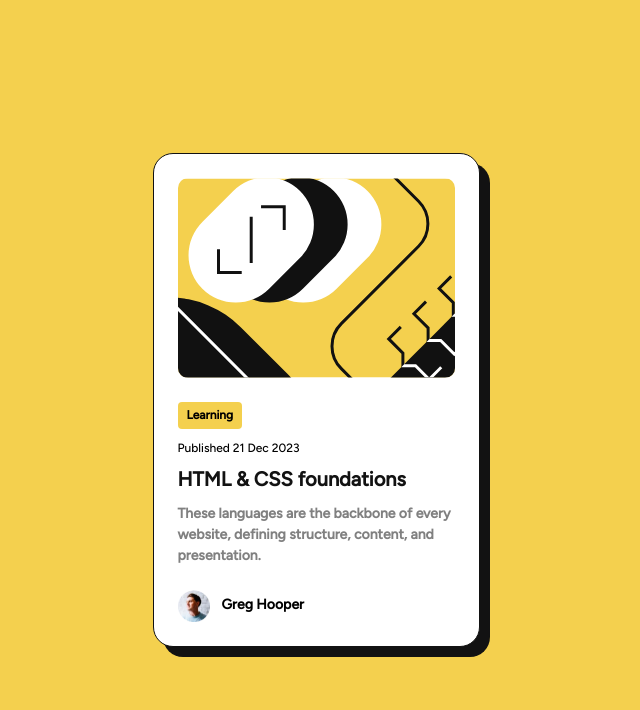
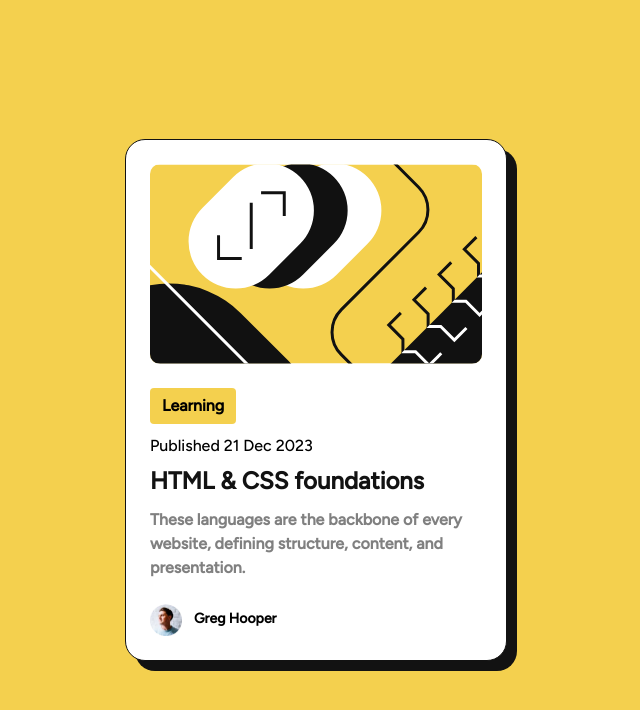
Before and after one commit to SimenHagen86/fem-blog-preview-card-main, a website built with Vite: page index.html in a window 1280 px wide. Shown: the whole page, without its empty margins (324-964 px from the left). Built offline with nearby package versions, Linux system fonts and the light colour scheme.

Commit message:
added media queries

```diff
--- a/style.css
+++ b/style.css
@@ -5,6 +5,7 @@
 :root {
   --mobile: 375px;
   --desktop: 1440px;
+  --card-width: 20.4375rem;
   /* neuttral colors */
   --clr-neutral-100: hsl(0, 0%, 100%);
   --clr-neutral-400: hsl(0, 0%, 50%);
@@ -54,7 +55,7 @@ body {
   border-radius: 1.25rem;
   margin-inline: auto;
   padding: 1.5rem;
-  width: min(20.4375rem, 100% - 5em, 23.875rem);
+  width: var(--card-width);
   padding: 1.5rem;
   transition: ease 0.3s;
   background-color: var(--clr-neutral-100);
@@ -131,3 +132,15 @@ h1 {
 .hidden {
   display: none;
 }
+
+@media (width > 400px) {
+  :root {
+    --card-width: 23.875rem;
+    --fs-200: var(--fs-300);
+    --fs-300: var(--fs-400);
+    --fs-700: var(--fs-900);
+  }
+  .author {
+    font-size: 0.875rem;
+  }
+}
```
